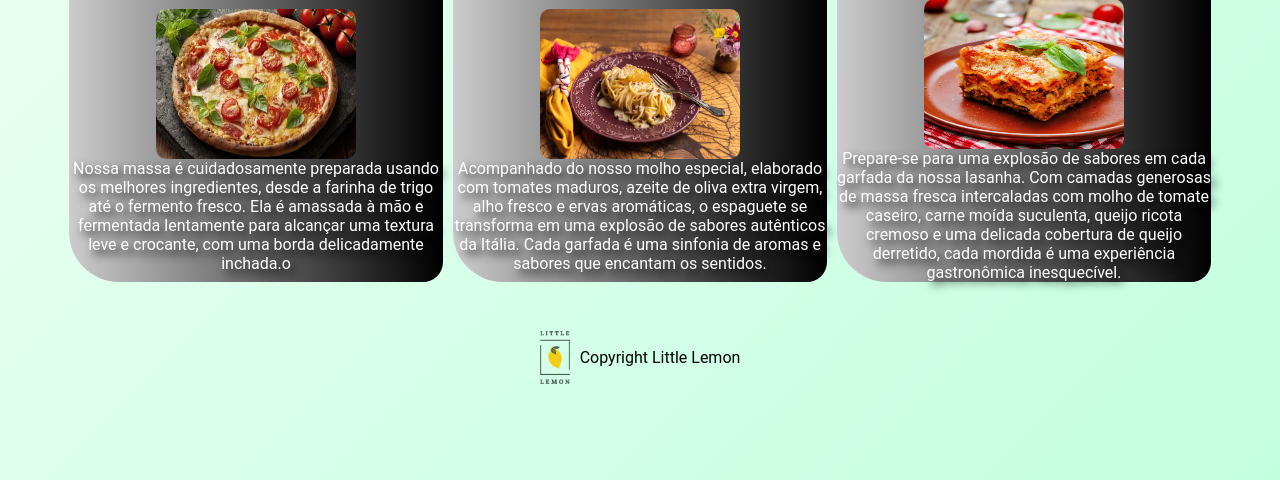
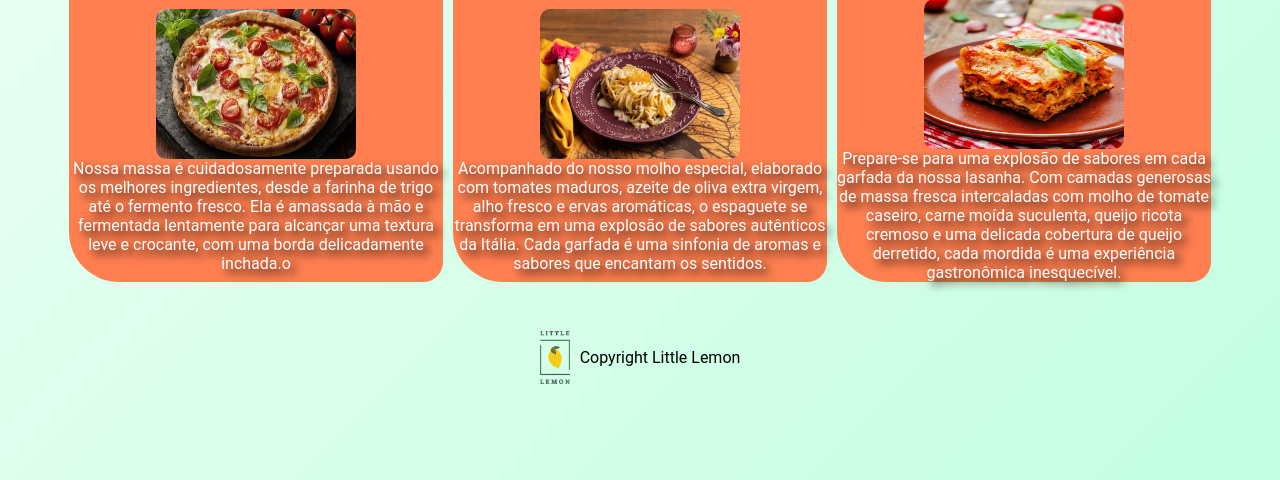
Before and after one commit to andreanjunior/Projeto-Restaurante, a plain HTML site: page index.html in a window 1280 px wide. Shown: the part 669-1149 px from the top of the page. Drawn offline with Linux system fonts and the light colour scheme.

Commit message:
Update styles.css

```diff
--- a/css/styles.css
+++ b/css/styles.css
@@ -122,7 +122,7 @@
     flex: 1;
     color: #ffffff;
     margin: 2rem 5px 0;
-    background: linear-gradient(to right, #cccccc, #000000);
+    background: #FF7F50;
     border-radius: 20px 50px;
     text-shadow: 5px 5px 10px rgba(0, 0, 0, 1);
     display: flex;
```
